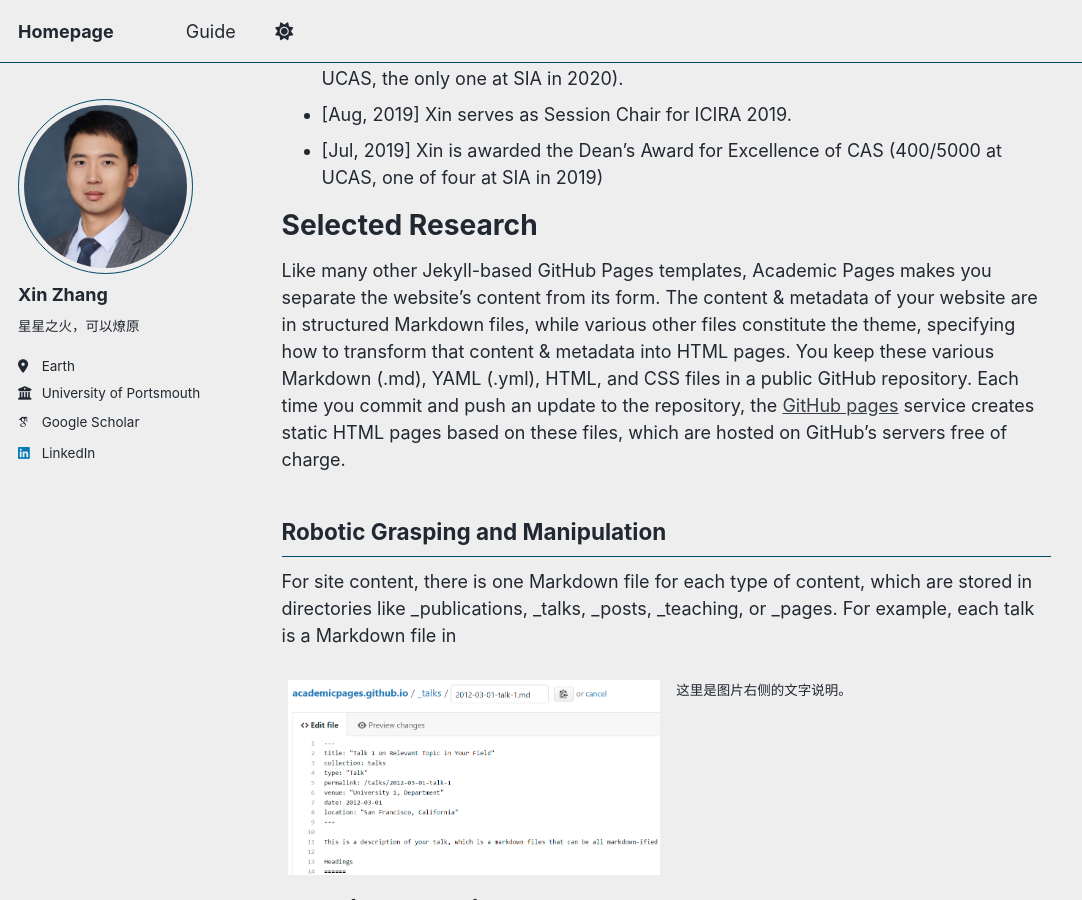
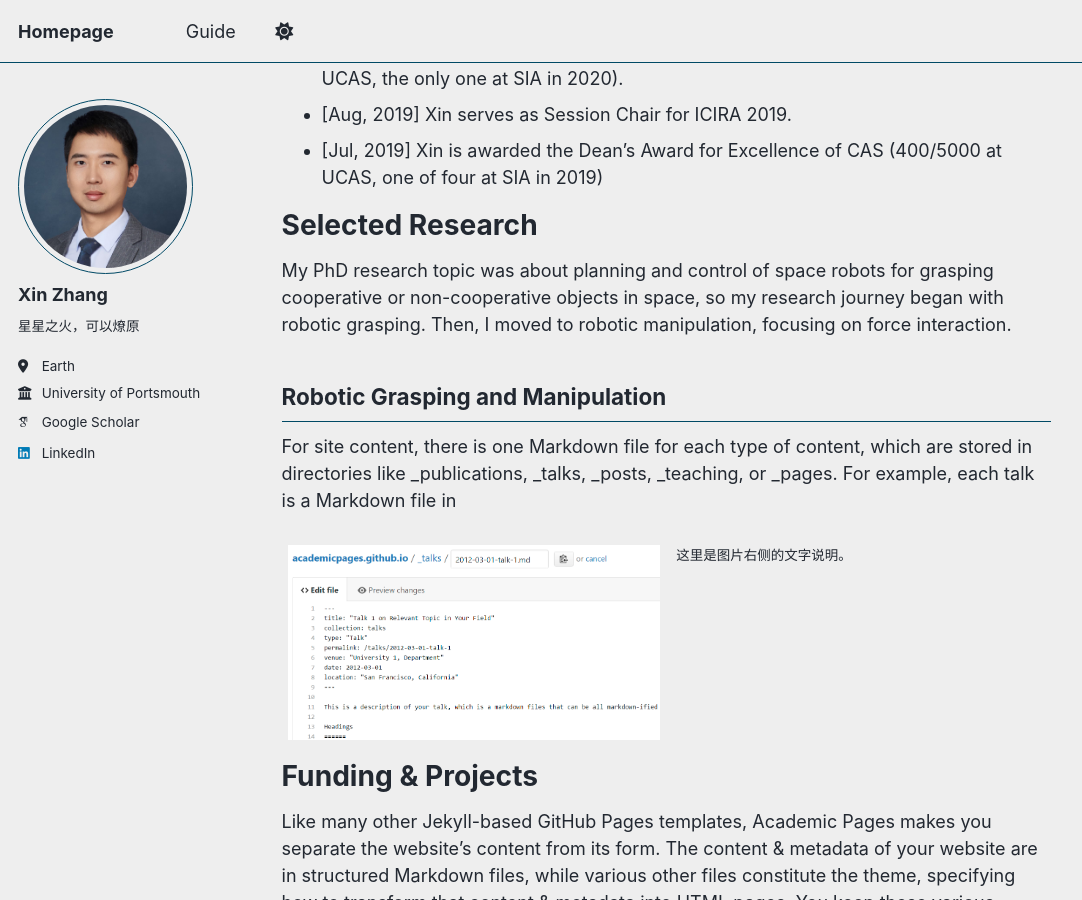
Before and after one commit to Mansion-ZX/Mansion-ZX.github.io, a Jekyll site: the page built from _pages/about.md, in a window 1280 px wide and 900 px high, scrolled down 1026 px. Shown: the whole window, without its empty margins (0-1082 px from the left). Built offline with Jekyll 4.4.1, drawn with Linux system fonts in a browser that asks for light colours; some web fonts are replaced; a script that is not in the unit is left out.

Commit message:
Update about.md

```diff
--- a/_pages/about.md
+++ b/_pages/about.md
@@ -28,7 +28,7 @@ News
 
 Selected Research
 ======
-Like many other Jekyll-based GitHub Pages templates, Academic Pages makes you separate the website's content from its form. The content & metadata of your website are in structured Markdown files, while various other files constitute the theme, specifying how to transform that content & metadata into HTML pages. You keep these various Markdown (.md), YAML (.yml), HTML, and CSS files in a public GitHub repository. Each time you commit and push an update to the repository, the [GitHub pages](https://pages.github.com/) service creates static HTML pages based on these files, which are hosted on GitHub's servers free of charge.
+My PhD research topic was about planning and control of space robots for grasping cooperative or non-cooperative objects in space, so my research journey began with robotic grasping. Then, I moved to robotic manipulation, focusing on force interaction.
 
 Robotic Grasping and Manipulation
 ------
```
